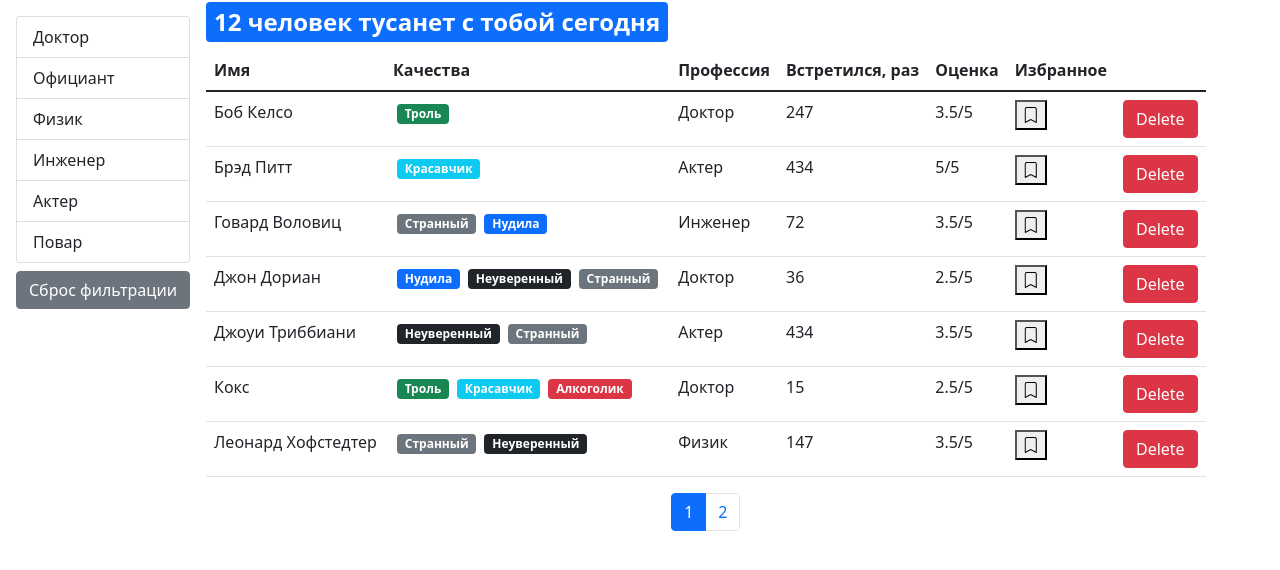
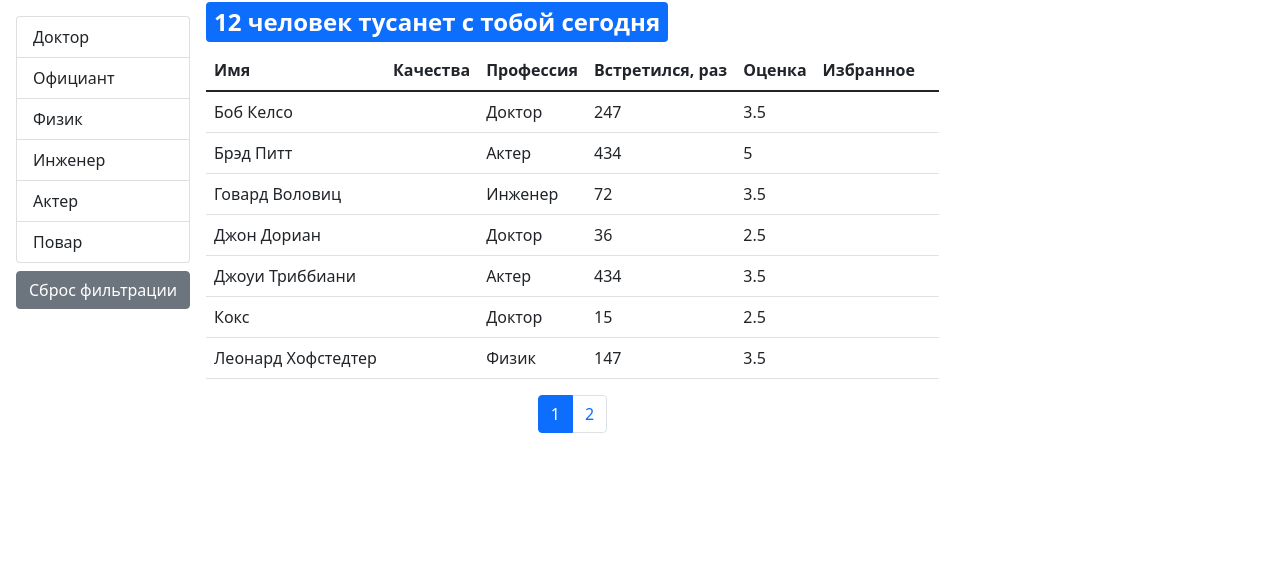
Before and after one commit to v13moscow/fast-company, a React (Create React App) app: page / in a window 1280 px wide. Shown: the top 570 px of the page. Built offline with nearby package versions, Linux system fonts and the light colour scheme.

Commit message:
Extracting the TableBody

```diff
--- /dev/null
+++ b/src/app/components/tableBody.jsx
@@ -0,0 +1,20 @@
+import React from "react";
+import PropTypes from "prop-types";
+import _ from "lodash";
+
+const TableBody = ({ data, columns }) => {
+  return (
+    <tbody>
+      {data.map((item) =>
+        <tr key={item._id}>
+          {Object.keys(columns).map((column) =>
+            <td key={column}>{_.get(item, columns[column].path)}</td>)}
+        </tr>)}
+    </tbody>
+  );
+};
+TableBody.propTypes = {
+  data: PropTypes.array.isRequired,
+  columns: PropTypes.object.isRequired
+};
+export default TableBody;
--- a/src/app/components/tableHeader.jsx
+++ b/src/app/components/tableHeader.jsx
@@ -3,13 +3,13 @@
 
 const TableHeader = ({ onSort, selectedSopt, columns }) => {
   const handleSort = (item) => {
-    if (selectedSopt.iter === item) {
+    if (selectedSopt.path === item) {
       onSort({
         ...selectedSopt,
         order: selectedSopt.order === "asc" ? "desc" : "asc"
       });
     } else {
-      onSort({ iter: item, order: "asc" });
+      onSort({ path: item, order: "asc" });
     }
   };
   return (
@@ -18,10 +18,10 @@
         {Object.keys(columns).map(column => (
           <th
             key={column}
-            onClick={columns[column].iter
-              ? () => handleSort(columns[column].iter)
+            onClick={columns[column].path
+              ? () => handleSort(columns[column].path)
               : undefined}
-            {...{ role: columns[column].iter && "button" }}
+            {...{ role: columns[column].path && "button" }}
             scope="col">
             {columns[column].name}
           </th>
--- a/src/app/components/usersTable.jsx
+++ b/src/app/components/usersTable.jsx
@@ -1,32 +1,24 @@
 import React from "react";
 import PropTypes from "prop-types";
-import User from "./user";
+// import User from "./user";
 import TableHeader from "./tableHeader";
+import TableBody from "./tableBody";
 
 const UserTable = (props) => {
   const { selectedSopt } = props;
   const columns = {
-    name: { iter: "name", name: "Имя" },
+    name: { path: "name", name: "Имя" },
     qualities: { name: "Качества" },
-    professions: { iter: "profession.name", name: "Профессия" },
-    completedMeetings: { iter: "completedMeetings", name: "Встретился, раз" },
-    rate: { iter: "rate", name: "Оценка" },
-    bookmark: { iter: "bookmark", name: "Избранное" },
+    professions: { path: "profession.name", name: "Профессия" },
+    completedMeetings: { path: "completedMeetings", name: "Встретился, раз" },
+    rate: { path: "rate", name: "Оценка" },
+    bookmark: { path: "bookmark", name: "Избранное" },
     delete: {}
   };
   return (
     <table className="table">
       <TableHeader {...{ selectedSopt, ...props, columns }}/>
-      <tbody>
-        {props.users.map((user) => (
-          <User
-            key={user._id}
-            onDelete={props.onDelete}
-            onToggBookMark={props.onToggBookMark}
-            {...user}
-          />
-        ))}
-      </tbody>
+      <TableBody {...{ columns, data: props.users }} />
     </table>
   );
 };
```
